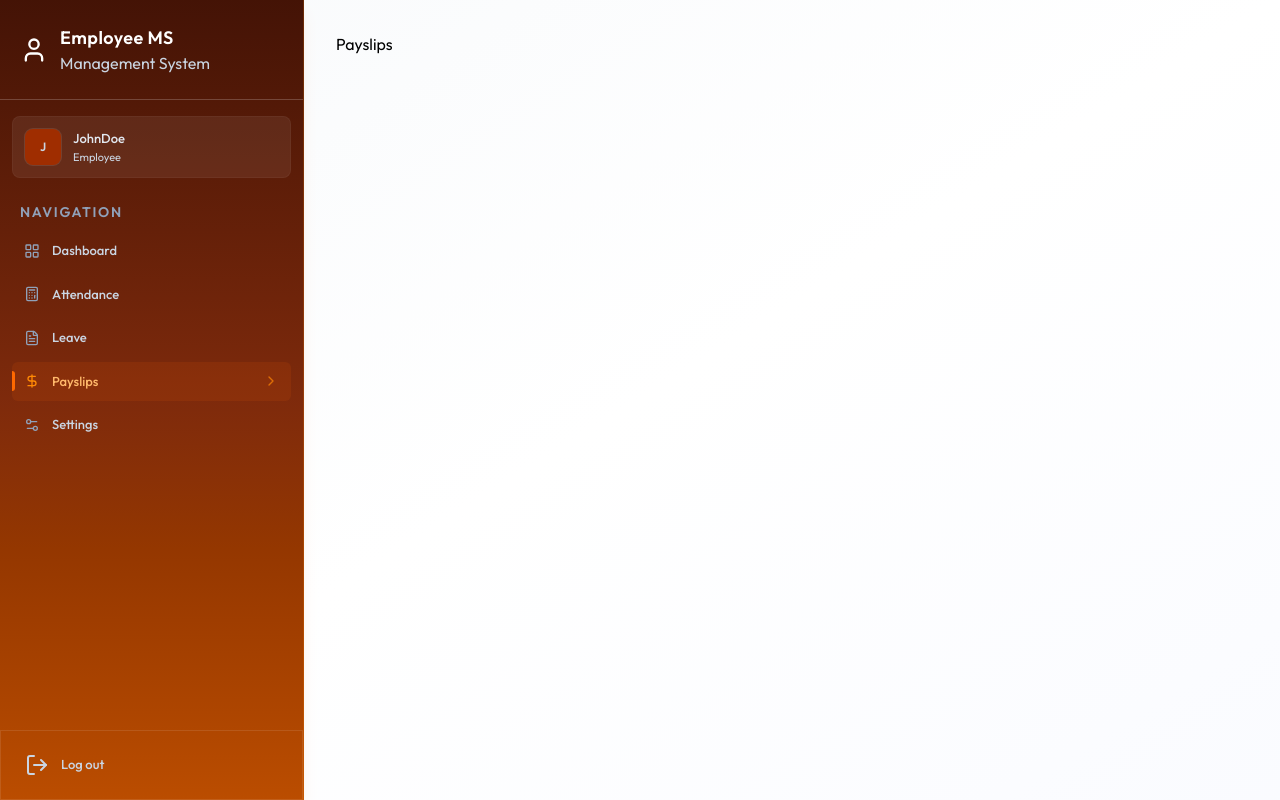
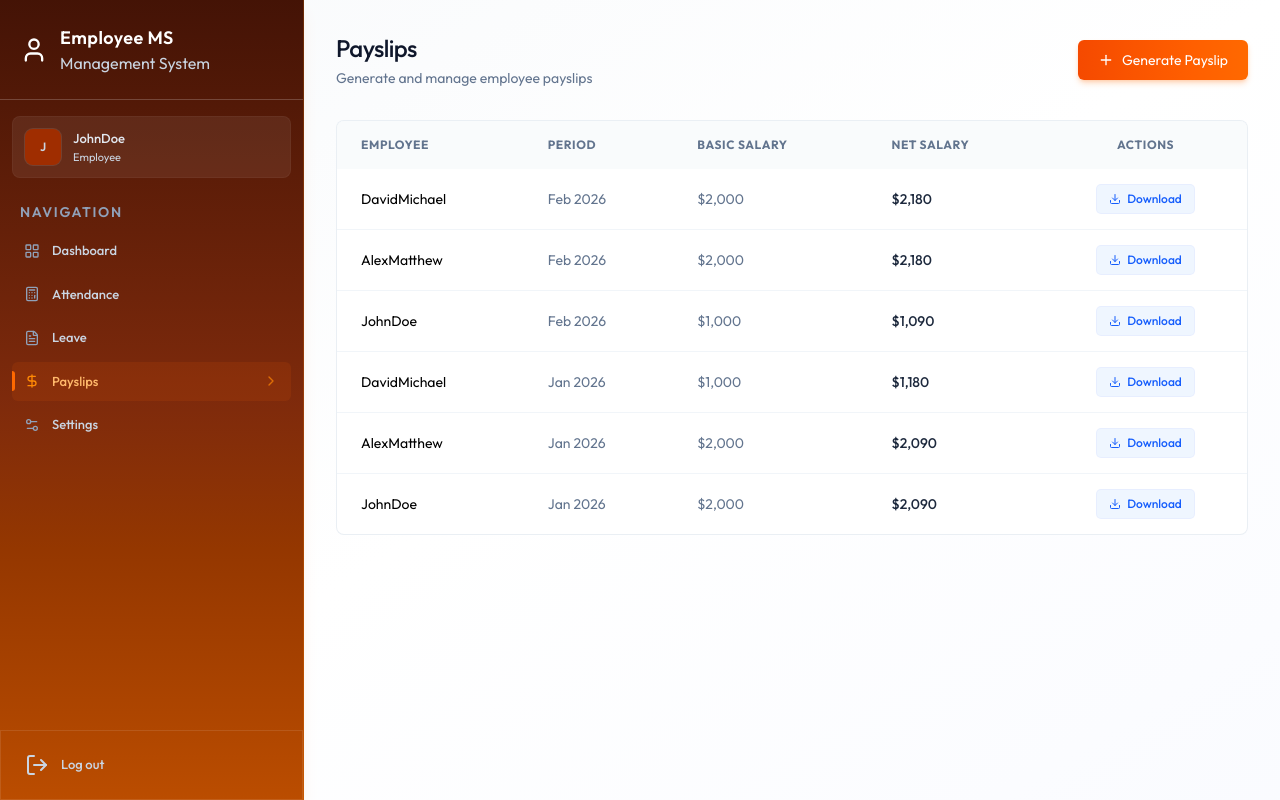
Before and after one commit to MojammelJoy/EMS, a React (Vite) app in the folder client/: page /payslips in a window 1280 px wide. Built offline with nearby package versions, Linux system fonts and the light colour scheme.

Commit message:
payslips page UI completed

```diff
--- a/client/src/components/leave/LeaveHistory.jsx
+++ b/client/src/components/leave/LeaveHistory.jsx
@@ -17,7 +17,7 @@
                         <tr>
                             {isAdmin && <th>Employee</th>}
                             <th>Type</th>
-                            <th>Date</th>
+                            <th>Dates</th>
                             <th>Reason</th>
                             <th>Status</th>
                              {isAdmin && <th className='text-center'>Actions</th>}
--- /dev/null
+++ b/client/src/components/payslip/GeneratePayslipForm.jsx
@@ -0,0 +1,82 @@
+import { Loader2, Plus, X } from 'lucide-react'
+import React, { useState } from 'react'
+
+const GeneratePayslipForm = ({employees, onSuccess}) => {
+    const [isOpen, setIsOpen] = useState(false)
+    const [loading, setLoading] = useState(false)
+
+    if(!isOpen) return (
+        <button onClick={()=>setIsOpen(true)} className='bg-gradient-to-r from-orange-600 to-orange-500 text-white px-5 py-2.5 rounded-md text-sm hover:from-orange-700 hover:to-orange-600 transition-all shadow-md shadow-orange-500/25 active:scale-[0.98] flex items-center gap-2'>
+            <Plus className='w-4 h-4'/> Generate Payslip
+        </button>
+    )
+
+    const handleSubmit = async (e) => {
+        e.preventDefault();
+    }
+  return (
+    <div className='fixed inset-0 bg-black/40 backdrop-blur-sm flex items-center justify-center z-50 p-4'>
+      <div className='card max-w-lg w-full p-6 animate-slide-up'>
+        <div className='flex justify-between items-center mb-6'>
+            <h3>Generate Monthly Payslip</h3>
+            <button onClick={()=> setIsOpen(false)} className='text-slate-400 hover:text-slate-600 p-1'>
+                <X size={20}/>
+            </button>
+        </div>
+        <form onSubmit={handleSubmit} className='space-y-4'>
+            <div>
+                <label className='block text-sm font-medium text-slate-700 mb-2'>Employee</label>
+                <select name="employeeId" required>
+                    {employees.map((e)=>(
+                        <option key={e.id} value={e.id}>
+                            {e.firstName}  {e.lastName}  {e.position}
+                        </option>
+                    ))}
+                </select>
+            </div>
+            <div grid grid-cols-2 gap-4>
+                <div>
+                     <label className='block text-sm font-medium text-slate-700 mb-2'>Month</label>
+                     <select name="month">
+                        {Array.from({length: 12}, (_, i)=> i +1).map((m)=>(
+                            <option key={m} value={m}>
+                                {m}
+                            </option>
+                        ))}
+                     </select>
+                </div>
+                <div>
+                     <label className='block text-sm font-medium text-slate-700 mb-2'>Year</label>
+                      <input type="number" name="year" defaultValue={new Date().getFullYear()} />
+                </div>
+                <div>
+                     <label className='block text-sm font-medium text-slate-700 mb-2'>Basic Salary</label>
+                      <input type="number" name="basicSalary" required placeholder='5000' />
+                </div>
+                <div className='grid grid-cols-2 gap-4'>
+                     <div>
+                     <label className='block text-sm font-medium text-slate-700 mb-2'>Allowances</label>
+                      <input type="number" name="allowances" defaultValue="0"/>
+                </div>
+                     <div>
+                     <label className='block text-sm font-medium text-slate-700 mb-2'>Deductions</label>
+                      <input type="number" name="deductions" defaultValue="0"/>
+                </div>
+                </div>
+                <div className='flex justify-end gap-3 pt-2'>
+                    <button onClick={()=> setIsOpen(false)} type='button' className='btn-secondary'>
+                        Cancel
+                    </button>
+                    <button disabled={loading} type='button' className='bg-gradient-to-r from-orange-600 to-orange-500 text-white px-5 py-2.5 rounded-md text-sm hover:from-orange-700 hover:to-orange-600 transition-all shadow-md shadow-orange-500/25 active:scale-[0.98] flex items-center'>
+                    {loading && <Loader2 className='w-4 h-4 mr-2 animate-spin'/>}
+                        Generate
+                    </button>
+                </div>
+            </div>
+        </form>
+      </div>
+    </div>
+  )
+}
+
+export default GeneratePayslipForm
--- /dev/null
+++ b/client/src/components/payslip/PayslipList.jsx
@@ -0,0 +1,61 @@
+import { format } from 'date-fns'
+import { Download } from 'lucide-react'
+import React from 'react'
+
+const PayslipList = ({payslips, isAdmin}) => {
+  return (
+    <div className='card overflow-hidden'>
+            <div className='overflow-x-auto'>
+                <table className='table-modern'>
+                    <thead>
+                        <tr>
+                            {isAdmin && <th>Employee</th>}
+                            <th>Period</th>
+                            <th>Basic Salary</th>
+                            <th>Net Salary</th>
+                             <th className='text-center'>Actions</th>
+                        </tr>
+                    </thead>
+                    <tbody>
+                        {payslips.length === 0 ? (
+                            <tr>
+                                <td colSpan={isAdmin ? 6 : 4} className='text-center py-12 text-slate-400'>
+                                    No payslips found
+                                </td>
+                            </tr>
+                        ) : (
+                            payslips.map((payslip)=> {
+                              return (
+                                <tr key={payslip._id || payslip.id}>
+                                    {isAdmin && (
+                                        <td>
+                                            {payslip.employee?.firstName}
+                                            {payslip.employee?.lastName}
+                                        </td>
+                                    )}
+                                    <td className='text-slate-500'>
+                                       {format(new Date(payslip.year, payslip.month - 1), "MMM yyyy")}
+                                    </td>
+                                    <td className=' text-slate-500'>
+                                       ${payslip.basicSalary?.toLocaleString()}
+                                    </td>
+                                    <td className='font-medium text-slate-800'>
+                                       ${payslip.netSalary?.toLocaleString()}
+                                    </td>
+                                    <td className='text-center'>
+                                        <button onClick={()=> window.open(`/print/payslips/${payslip._id || payslip.id}`)} className='inline-flex items-center px-3 py-1.5 text-xs font-medium rounded text-blue-600 bg-blue-50 hover:bg-blue-100 transition-colors ring-1 ring-blue-600/10'>
+                                            <Download className='w-3 h-3 mr-1.5'/> Download
+                                        </button>
+                                    </td>
+                                </tr>
+                              )
+                            })
+                        )}
+                    </tbody>
+                </table>
+            </div>
+        </div>
+  )
+}
+
+export default PayslipList
--- a/client/src/pages/Payslips.jsx
+++ b/client/src/pages/Payslips.jsx
@@ -1,9 +1,41 @@
-
+import { useCallback, useEffect, useState } from "react"
+import { dummyEmployeeData, dummyPayslipData } from "../assets/assets";
+import Loading from "../components/Loading";
+import PayslipList from "../components/payslip/PayslipList";
+import GeneratePayslipForm from "../components/payslip/GeneratePayslipForm";
 
 const Payslips = () => {
+  const [payslips, setPayslips] = useState([])
+  const [employees, setEmployees] = useState([])
+  const [loading, setLoading] = useState(true);
+  const isAdmin = true;
+
+  const fetchPayslips = useCallback(async ()=>{
+    setPayslips(dummyPayslipData)
+    setTimeout(()=>{
+      setLoading(false);
+    },1000);
+  },[])
+
+  useEffect(()=>{
+    fetchPayslips()
+  },[fetchPayslips])
+
+  useEffect(()=>{
+   if(isAdmin) setEmployees(dummyEmployeeData)
+  },[isAdmin])
+
+  if(loading) return <Loading/>
   return (
-    <div>
-      Payslips
+    <div className="animate-fade-in">
+      <div className="flex flex-col sm:flex-row justify-between items-start sm:items-center gap-4 mb-8">
+        <div>
+          <h1 className="page-title">Payslips</h1>
+          <p className="page-subtitle">{isAdmin ? "Generate and manage employee payslips" : "Your payslip history"}</p>
+        </div>
+        {isAdmin && <GeneratePayslipForm employees={employees} onSuccess={fetchPayslips}/>}
+      </div>
+       <PayslipList payslips={payslips} isAdmin={isAdmin}/>
     </div>
   )
 }
```
